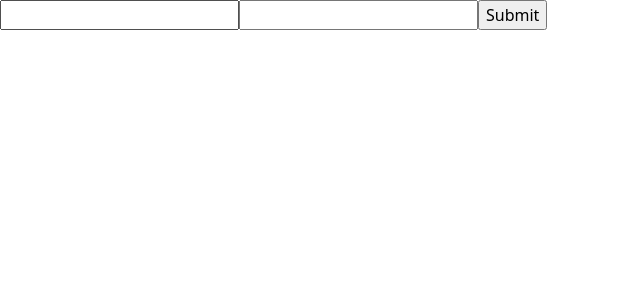
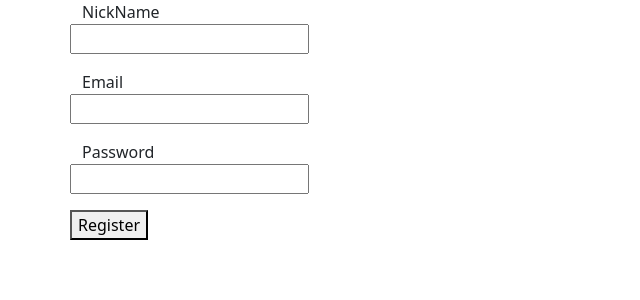
Before and after one commit to zahmis/next-login, a Next.js app: page / in a window 1280 px wide. Shown: the top 300 px of the page, without its empty margins (0-640 px from the left). Built offline with nearby package versions, Linux system fonts and the light colour scheme.

Commit message:
add create user

```diff
--- a/pages/index.jsx
+++ b/pages/index.jsx
@@ -16,12 +16,16 @@ export default function Home() {
   return (
     <>
     <form onSubmit={handleSubmit(onSubmit)}>
-
-      <input {...register("email", {required:true})} />
-      <input {...register("password", { required: true })} />
-
-      {errors.exampleRequired && <span>This field is required</span>}
-      <input type="submit" />
+      <div className="container">
+        <span>NickName</span>
+        <input className="row justify-content-center mb-3" {...register("nickname", {required:true})} />
+        <span>Email</span>
+        <input className="row justify-content-center mb-3" {...register("email", { required: true })} />
+        <span>Password</span>
+        <input className="row justify-content-center mb-3" {...register("password", { required: true })} />
+        {errors.exampleRequired && <span>This field is required</span>}
+        <button className="row justify-content-center mb-3" type="submit">Register</button>
+      </div>
     </form>
 
     </>
```
